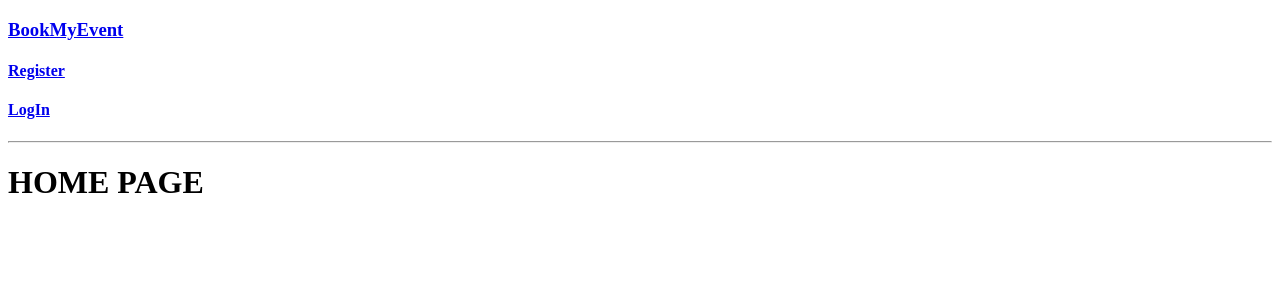
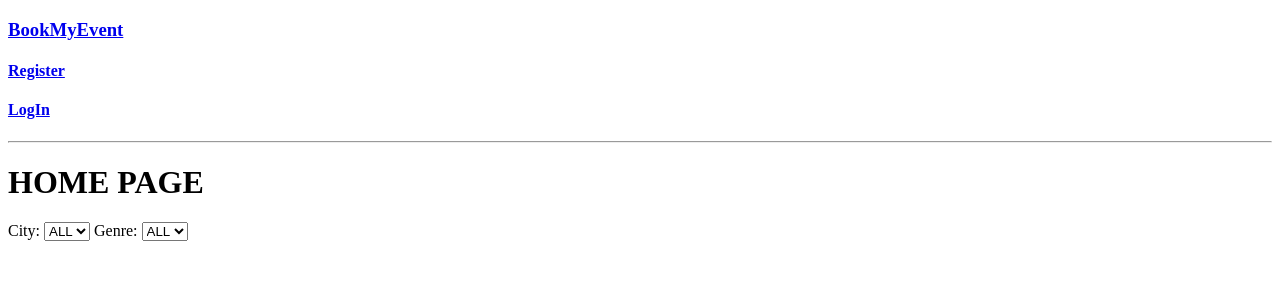
Before and after one commit to clakhlani/BookMyEvent, a Django app: page / in a window 1280 px wide. Shown: the top 300 px of the page. Run offline with Django 4.2, Linux system fonts and the light colour scheme; data that the repository does not hold is empty.

Commit message:
added city and genre dropdown

```diff
--- a/eventbooking/templates/eventbooking/home.html
+++ b/eventbooking/templates/eventbooking/home.html
@@ -1,6 +1,26 @@
 {% extends "base.html" %}
 {% block content %}
 <h1>HOME PAGE</h1>
+
+<div>
+	<label for="City">City:</label>
+	<select id="City">
+
+		<option value="ALL">ALL</option>
+		{% for city in cities %}
+			<option value="{{city.city}}">{{city.city}}</option>
+		{% endfor %}
+	</select>
+	<label for="Genre">Genre:</label>
+	<select id="Genre">
+
+		<option value="ALL">ALL</option>
+		{% for genre in genres %}
+			<option value="{{genre.event_type}}">{{genre.event_type}}</option>
+		{% endfor %}
+	</select>
+</div>
+
 
 <div>
 	{% for event in events %}
--- a/eventbooking/views.py
+++ b/eventbooking/views.py
@@ -8,7 +8,9 @@ import datetime
 def home_page(request):
 	events=Event.objects.all()
 	cities=Event.objects.values('city').distinct()
-	context={"events":events,"cities":cities}
+	genres=Event.objects.values('event_type').distinct()
+	context={"events":events,"cities":cities,"genres":genres}
+
 	return render(request,'eventbooking/home.html',context)
 
 def event_page(request,event_id):
```
